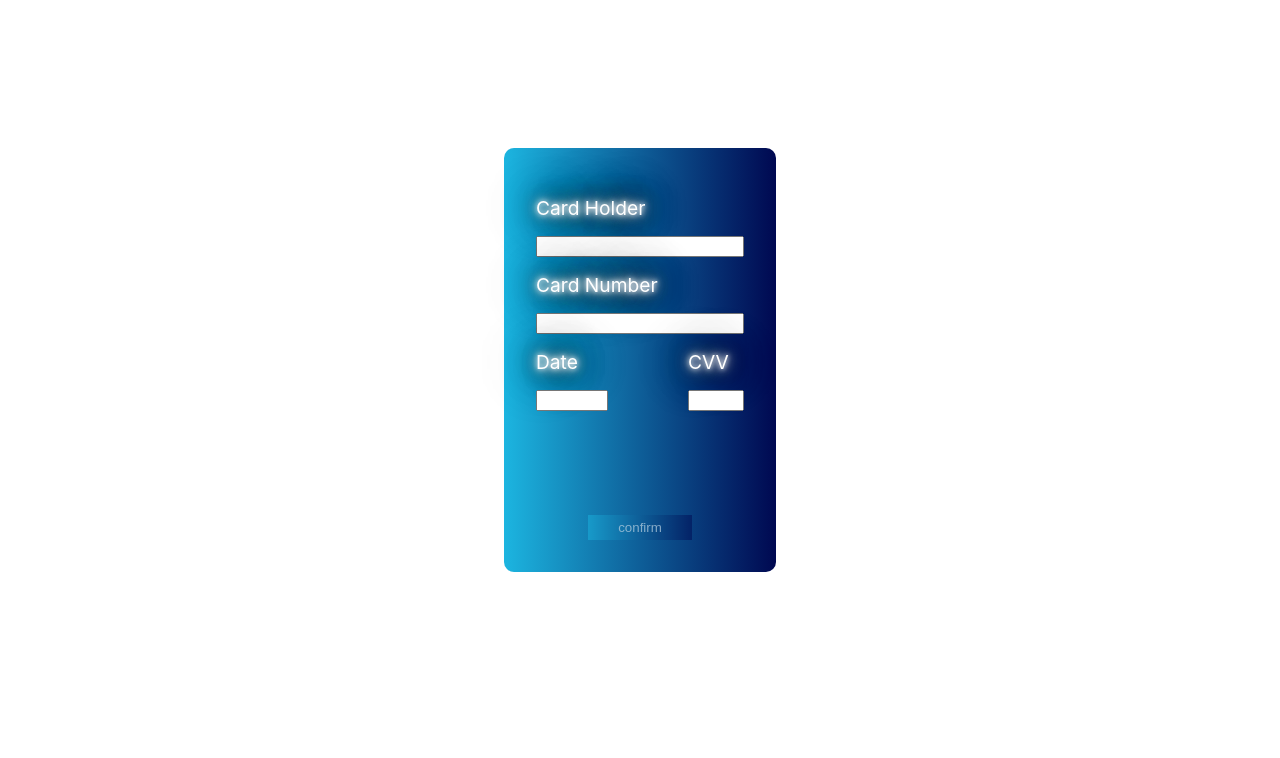
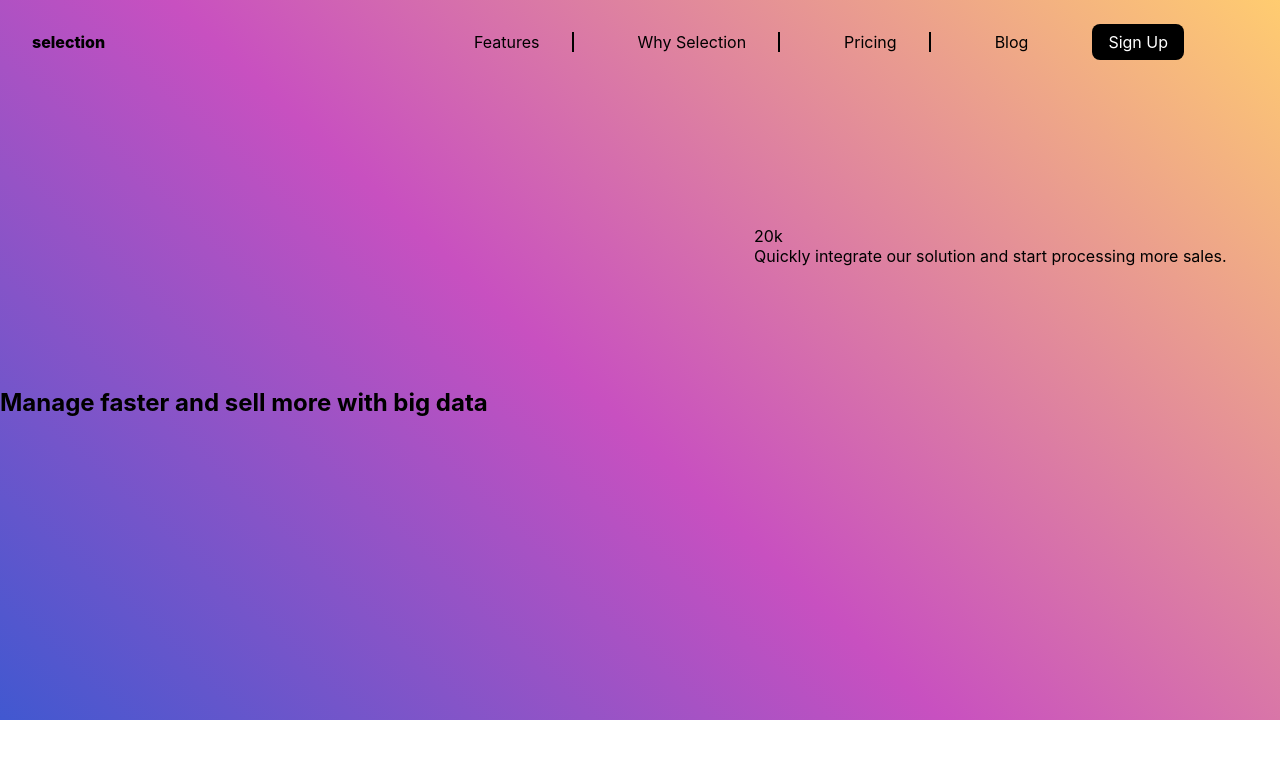
Before and after one commit to BernardoAguayoOrtega/DailyUi, a React (Create React App) app: page / in a window 1280 px wide. Shown: the top 758 px of the page. Built offline with nearby package versions, Linux system fonts and the light colour scheme.

Commit message:
003 challenge

```diff
--- /dev/null
+++ b/src/challenges/003/003.css
@@ -0,0 +1,63 @@
+.container {
+  background-color: #4158D0;
+  background-image: linear-gradient(43deg, #4158D0 0%, #C850C0 46%, #FFCC70 100%);
+  display: grid;
+  grid-template-areas:
+    'a a a a'
+    '. . . c'
+    'b b . c'
+    'b b . c'
+  ;
+  height: 90vh;
+  width: 100vw;
+}
+
+.navbar-container{
+  display: flex;
+  grid-area: a;
+  font-size: 1rem;
+  justify-content: space-between;
+  padding: 2rem;
+}
+
+.left-side{
+  font-weight: 800;
+  text-transform: lowercase;
+}
+
+.right-side > a{
+  color: black;
+  text-transform: capitalize;
+  text-decoration: none;
+  margin-right: 4rem;
+}
+
+.features{
+  padding-right: 2rem;
+  border-right: solid black 2px;
+}
+
+.why{
+  padding-right: 2rem;
+  border-right: solid black 2px;
+}
+
+.pricing{
+  padding-right: 2rem;
+  border-right: solid black 2px;
+}
+
+.sign-up{
+  background-color: black;
+  border-radius: .5rem;
+  color: white !important;
+  padding: .5rem 1rem;
+}
+
+.info-data-container{
+  grid-area: b;
+}
+
+.side-bar-container{
+  grid-area: c;
+}
--- /dev/null
+++ b/src/challenges/003/003.md
@@ -0,0 +1,3 @@
+# Landing Page
+## description:
+What's the main focus? Is it for a book, an album, a mobile app, a product? Consider important landing page elements (call-to-actions, clarity, etc.)
--- /dev/null
+++ b/src/challenges/003/index.tsx
@@ -0,0 +1,50 @@
+import React, { ReactElement } from 'react';
+import './003.css';
+
+const NavBar: React.FC = (): ReactElement => {
+
+	return(
+		<div className="navbar-container">
+			<div className="left-side">
+				Selection
+			</div>
+			<div className="right-side">
+				<a href="/" className="features">features</a>
+				<a href="/" className="why">Why Selection</a>
+				<a href="/" className="pricing" >Pricing</a>
+				<a href="/" className="blog">Blog</a>
+				<a href="/" className="sign-up">Sign Up</a>
+			</div>
+		</div>
+	)
+}
+
+const InfoData: React.FC = (): ReactElement => {
+	return(
+		<div className="info-data-container">
+			<h2>Manage faster and sell more with big data</h2>
+		</div>
+	)
+}
+
+const SideBar: React.FC = (): ReactElement => {
+
+	return(
+		<aside className='side-bar-container'>
+			<div className="number">20k</div>
+			<div className="sidebar-info">Quickly integrate our solution and start processing more sales.</div>
+		</aside>
+	)
+}
+
+const LandingPage: React.FC = (): ReactElement => {
+	return (
+		<div className='container'>
+			<NavBar />
+			<InfoData />
+			<SideBar />
+		</div>
+	);
+};
+
+export default LandingPage;
--- a/src/components/App/index.tsx
+++ b/src/components/App/index.tsx
@@ -1,11 +1,11 @@
 import React from 'react'
 import './App.css';
-import Checkout from '../../challenges/002'
+import LandingPage from '../../challenges/003'
 
 const App:React.FC = () => {
   return (
     <div className='app' >
-      <Checkout />
+      <LandingPage />
     </div>
   );
 }
```
